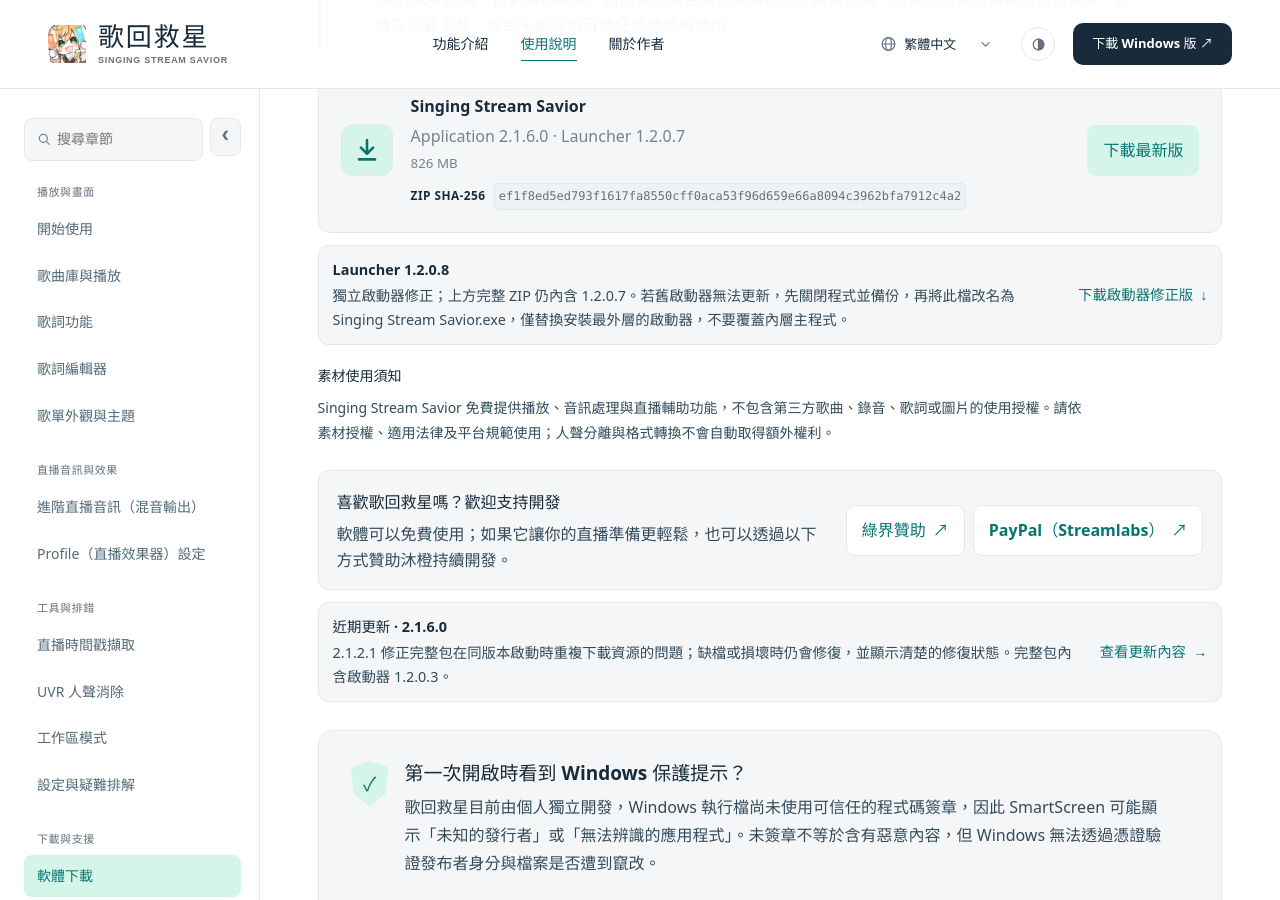
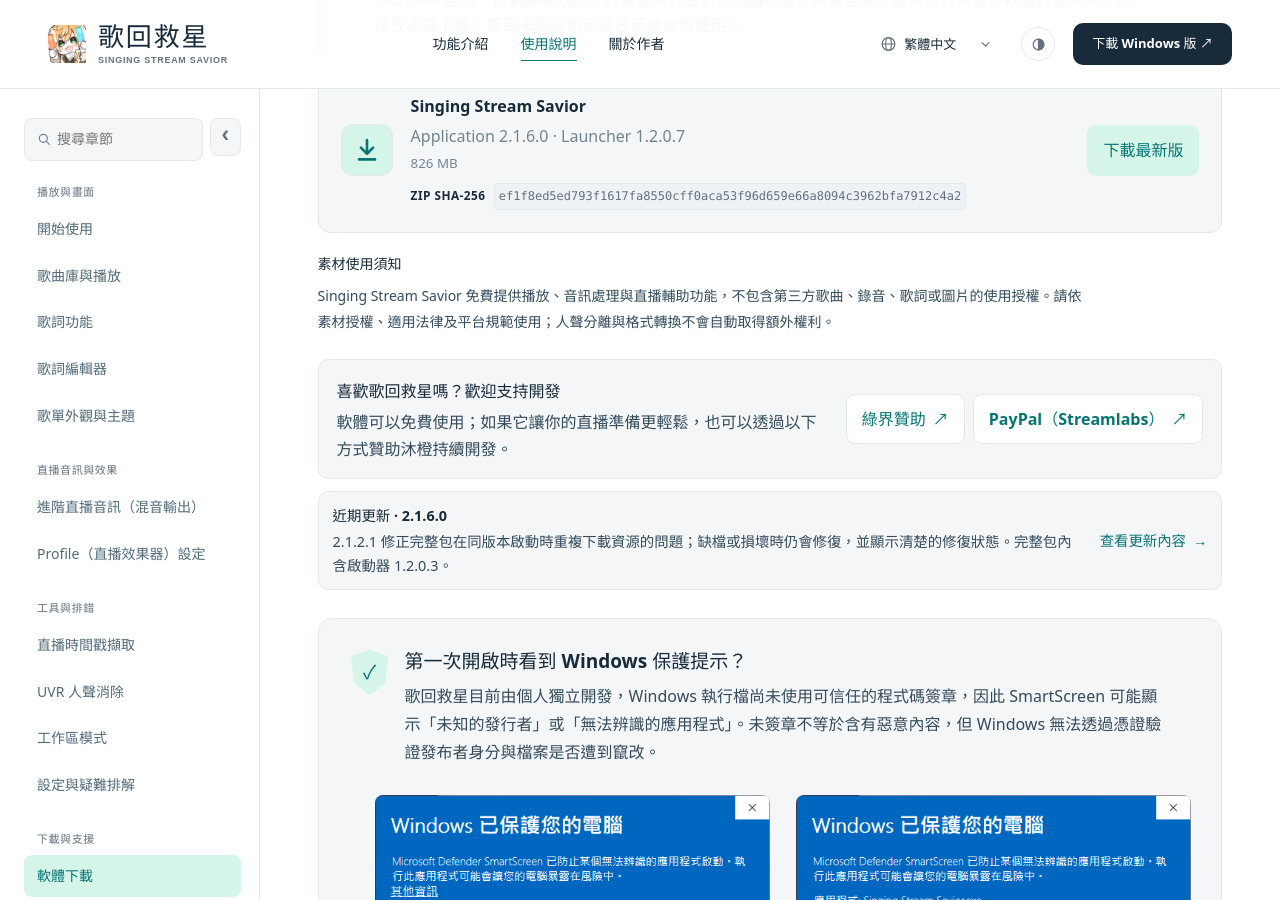
Before and after one commit to NoonIsAwesome/Singing-Stream-Savior-Manual, a Jekyll site: the page built from resources.md, in a window 1280 px wide and 900 px high, scrolled down 785 px. Built offline with Jekyll 4.4.1, drawn with Linux system fonts in a browser that asks for light colours.

Commit message:
Remove standalone launcher hotfix download block

```diff
--- a/_includes/resources-page.html
+++ b/_includes/resources-page.html
@@ -1,6 +1,5 @@
 {% assign current_lang = page.lang | default: site.lang | default: 'zh-TW' %}
 {% assign resources = site.data.resources %}
-{% assign launcher_hotfix = site.data["release-launcher-1-2-0-8"].launcher %}
 {% assign content_usage = resources.content_usage[current_lang] | default: resources.content_usage.en %}
 {% if current_lang == 'zh-TW' %}
   {% assign changelog_target = '/changelog.html#v2-1-1-1' %}
@@ -244,15 +243,6 @@
       <span class="resource-status">{{ coming_soon }}</span>
     {% endif %}
   </article>
-  {% if launcher_hotfix %}
-  <aside class="resource-update" id="launcher-hotfix" aria-labelledby="launcher-hotfix-title">
-    <div class="resource-update__copy">
-      <strong id="launcher-hotfix-title">Launcher {{ launcher_hotfix.version }}</strong>
-      <p>{{ launcher_hotfix.notice[current_lang] | default: launcher_hotfix.notice.en | escape }}</p>
-    </div>
-    <a class="resource-update__link" href="{{ launcher_hotfix.download_url }}" rel="noopener">{{ launcher_hotfix.label[current_lang] | default: launcher_hotfix.label.en | escape }} <span aria-hidden="true">↓</span></a>
-  </aside>
-  {% endif %}
   <aside class="content-use-note download-content-use" role="note" aria-labelledby="download-content-use-title">
     <strong id="download-content-use-title">{{ content_usage.title | escape }}</strong>
     <p>{{ content_usage.text | escape }}</p>
```
